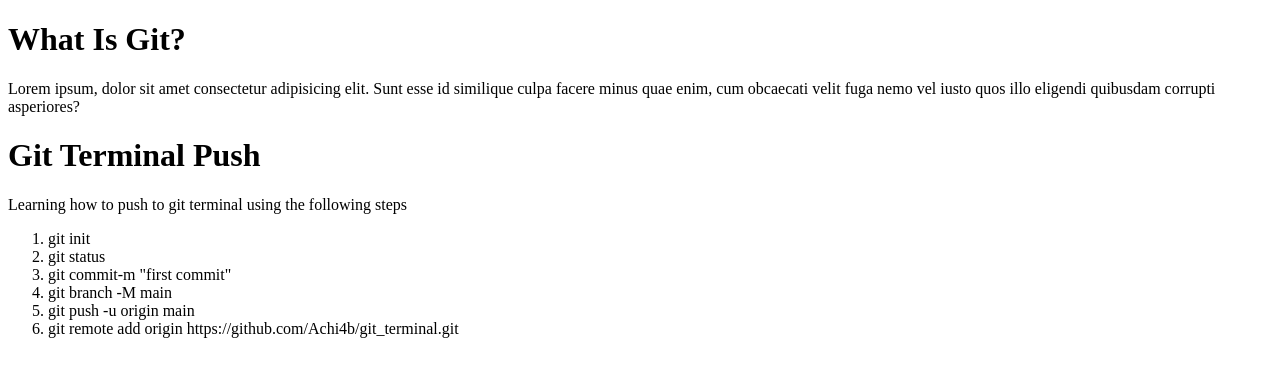
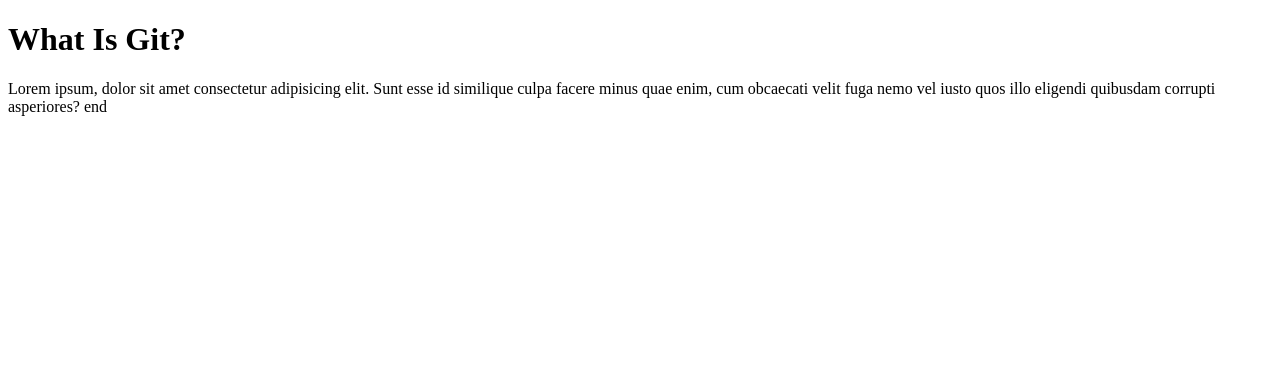
Before and after one commit to Achi4b/git_terminal, a plain HTML site: page index.html in a window 1280 px wide. Drawn offline with Linux system fonts and the light colour scheme.

Commit message:
second commit

```diff
--- a/index.html
+++ b/index.html
@@ -7,16 +7,7 @@
 </head>
 <body>
     <h1>What Is Git?</h1>
-    <p>Lorem ipsum, dolor sit amet consectetur adipisicing elit. Sunt esse id similique culpa facere minus quae enim, cum obcaecati velit fuga nemo vel iusto quos illo eligendi quibusdam corrupti asperiores?</p>
-    <h1>Git Terminal Push</h1>
-    <p>Learning how to push to git terminal using the following steps</p>
-    <ol>
-        <li>git init</li>
-        <li>git status</li>
-        <li>git commit-m "first commit"</li>
-        <li>git branch -M main</li>
-        <li>git push -u origin main</li>
-        <li>git remote add origin https://github.com/Achi4b/git_terminal.git</li>
-    </ol>
+    <p>Lorem ipsum, dolor sit amet consectetur adipisicing elit. Sunt esse id similique culpa facere minus quae enim, cum obcaecati velit fuga nemo vel iusto quos illo eligendi quibusdam corrupti asperiores? end</p>
+    <!-- section 2 -->
 </body>
 </html>
```
Also changed, not shown: 1 other file.
